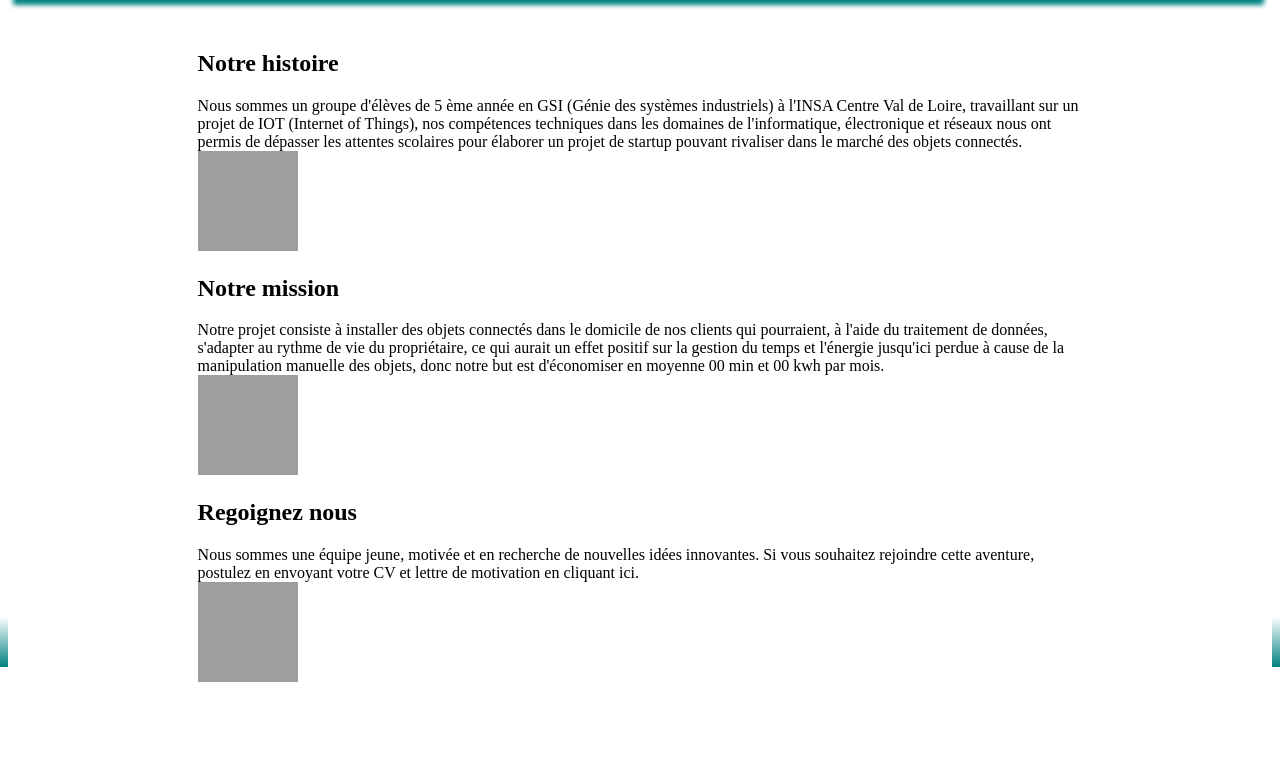
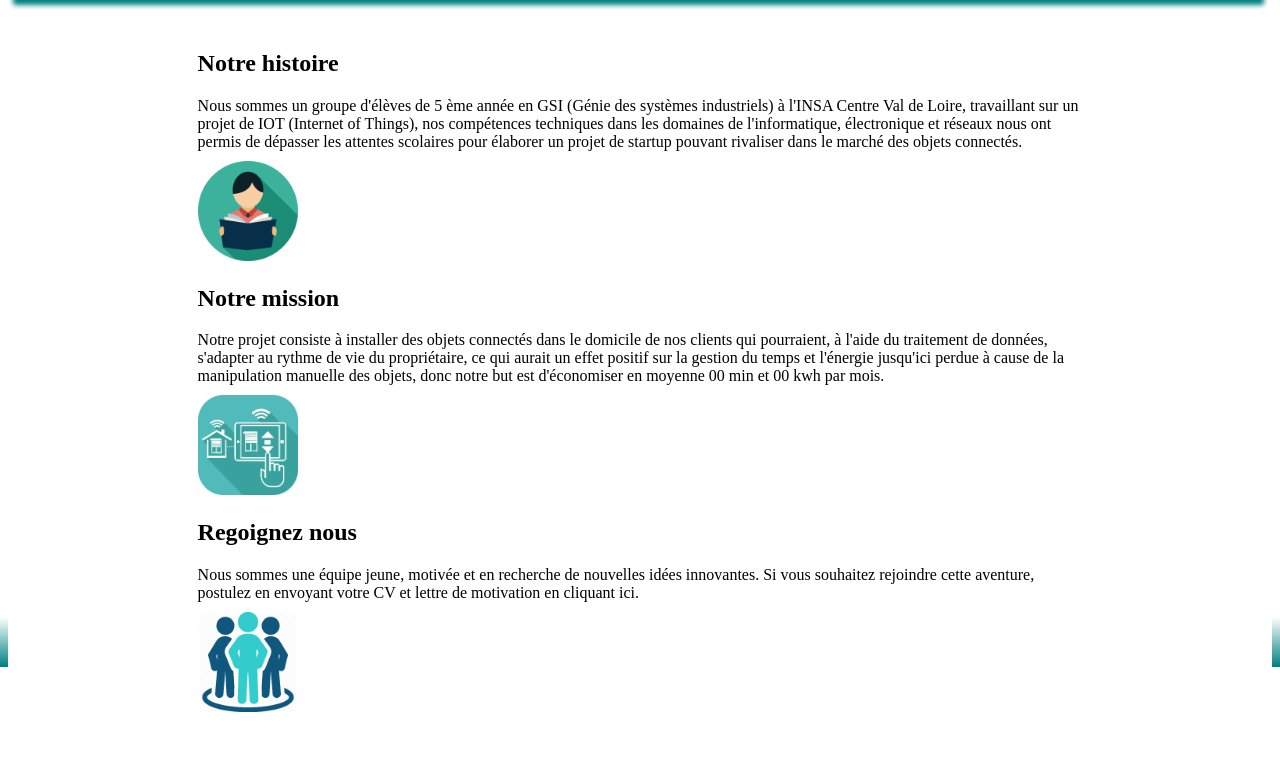
Before and after one commit to mabk748/Projet-IOT, a PHP site: page /Apropos.php in a window 1280 px wide. Shown: the part 133-895 px from the top of the page. Before the commit the page ends 815 px from the top, so only its background shows below. Run offline with PHP 8.4, Linux system fonts and the light colour scheme; grey boxes are pictures that could not be loaded.

Commit message:
enfin les images --'

```diff
--- a/Site Web/Front End/Apropos.php
+++ b/Site Web/Front End/Apropos.php
@@ -23,21 +23,21 @@
                 <div>
                 Nous sommes un groupe d'élèves de 5 ème année en GSI (Génie des systèmes industriels) à l'INSA Centre Val de Loire, travaillant sur un projet de IOT (Internet of Things), nos compétences techniques dans les domaines de l'informatique, électronique et réseaux nous ont permis de dépasser les attentes scolaires pour élaborer un projet de startup pouvant rivaliser dans le marché des objets connectés.
                 </div>
-                <img src="histoire" width="100" height="100">
+                <img src="histoire.png" width="100" height="100">
             </div>
             <div class="notre_mission">
                 <h2>Notre mission</h2>
                 <div>
                 Notre projet consiste à installer des objets connectés dans le domicile de nos clients qui pourraient, à l'aide du traitement de données, s'adapter au rythme de vie du propriétaire, ce qui aurait un effet positif sur la gestion du temps et l'énergie jusqu'ici perdue à cause de la manipulation manuelle des objets, donc notre but est d'économiser en moyenne 00 min et 00 kwh par mois.
                 </div>
-                <img src="mission" width="100" height="100">
+                <img src="mission.png" width="100" height="100">
             </div>
             <div class="rejoignez_nous">
                 <h2>Regoignez nous</h2>
                 <div>
                     Nous sommes une équipe jeune, motivée et en recherche de nouvelles idées innovantes. Si vous souhaitez rejoindre cette aventure, postulez en envoyant votre CV et lettre de motivation <a href="join.php"> en cliquant ici.</a>
                 </div>
-                <img src="rejoindre" width="100" height="100">
+                <img src="rejoindre.png" width="100" height="100">
             </div>
         </div>
 
--- a/Site Web/Front End/cockpit.php
+++ b/Site Web/Front End/cockpit.php
@@ -99,7 +99,7 @@ foreach($ProdsList as &$produit) {
     //print_r($produit['mesures']);
 }
 
-print_r($ProdsList);
+//print_r($ProdsList);
 
 ?>
 
--- a/Site Web/Front End/site.css
+++ b/Site Web/Front End/site.css
@@ -534,3 +534,17 @@ table#personnei a{
   -webkit-transform: translateX(-3200px);
           transform: translateX(-3200px);
 }
+div.slider h2{
+  padding-left: 190px;
+}
+
+/* ------------------ A PROPOS -------------------- */
+div.notre_histoire img{
+  margin-top: 10px;
+}
+div.notre_mission img{
+  margin-top: 10px;
+}
+div.rejoignez_nous img{
+  margin-top: 10px;
+}
```
Also changed, not shown: Site Web/Front End/index.php (+6 -5 lines), Site Web/Front End/histoire.png (added), Site Web/Front End/home1.jpg (added), Site Web/Front End/home2.jpg (added), Site Web/Front End/home3.png (added), Site Web/Front End/home4.jpg (added), Site Web/Front End/home5.jpg (added), Site Web/Front End/mission.png (added), Site Web/Front End/rejoindre.png (added).
